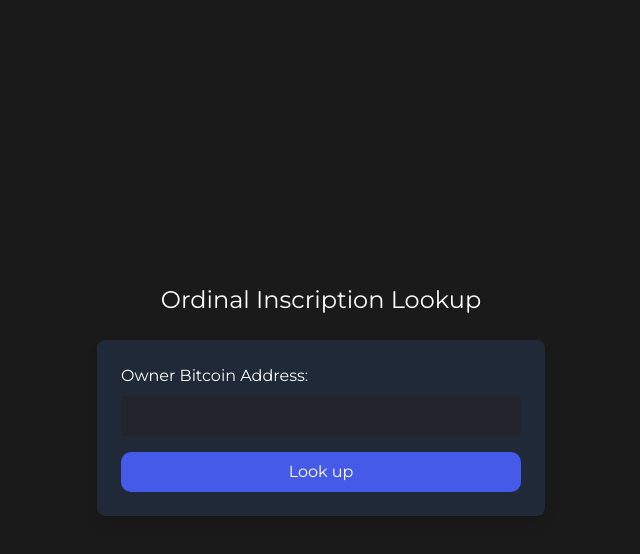
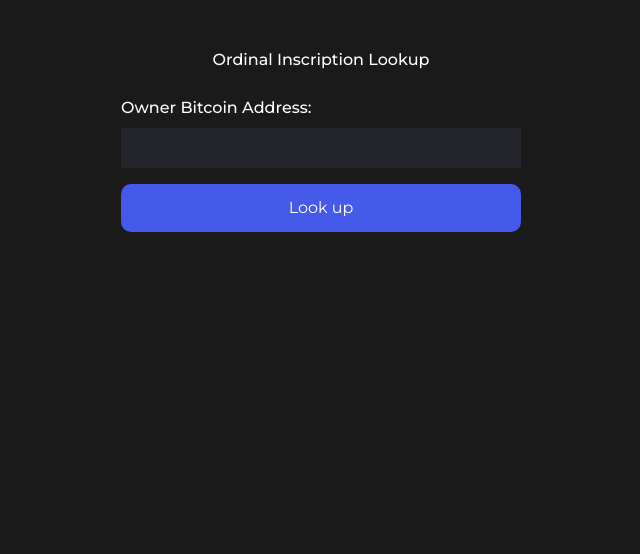
Before and after one commit to bz-hashtag-0780/xverse, a Next.js app in the folder src/: page / in a window 1280 px wide. Shown: the top 554 px of the page, without its empty margins (319-959 px from the left). Built offline with nearby package versions, Linux system fonts and the light colour scheme.

Commit message:
styling main page

```diff
--- a/src/components/Lookup.tsx
+++ b/src/components/Lookup.tsx
@@ -63,20 +63,23 @@ const Lookup: React.FC = () => {
 	const currentPage = Math.floor(offset / limit) + 1;
 
 	return (
-		<div className="bg-[#1A1A1A] text-white min-h-screen flex flex-col items-center justify-center">
-			<div className="text-2xl mb-6">Ordinal Inscription Lookup</div>
-			<div className="bg-gray-800 p-6 rounded-lg shadow-lg w-full max-w-md">
+		<div className="bg-[#1A1A1A] text-white min-h-screen flex flex-col items-center">
+			<div className="w-full max-w-md mt-6">
+				<div className="p-6 pb-3">
+					<div className="mb-6 font-medium text-center">
+						Ordinal Inscription Lookup
+					</div>
 					<p className="mb-2 font-medium">Owner Bitcoin Address:</p>
 					<div className="mb-4">
 						<input
-						className="w-full p-2 rounded bg-[#24252C] text-white focus:outline-none"
+							className="w-full p-2 bg-[#24252C] text-white focus:outline-none"
 							value={inputValue}
 							onChange={handleInputChange}
 						/>
 					</div>
 					<button
 						onClick={() => handleLookup(0)}
-					className="w-full bg-[#465AE9] text-white py-2 px-4 rounded-[10px] hover:bg-blue-600 transition duration-200"
+						className="w-full bg-[#465AE9] text-white py-3 px-4 rounded-[10px] hover:bg-blue-600 transition duration-200"
 						disabled={loading}
 					>
 						{loading ? 'Looking up...' : 'Look up'}
@@ -84,14 +87,14 @@ const Lookup: React.FC = () => {
 					{error && <p className="text-red-500 mt-4">{error}</p>}
 				</div>
 				{results.length > 0 && (
-				<div className="p-6 w-full max-w-md">
-					<div className="text-xl mb-6">Results</div>
+					<div className="p-6 pt-0">
+						<div className="mb-4">Results</div>
 						<div className="space-y-2">
 							{results.map((utxo) =>
 								utxo.inscriptions.map((inscription: any) => (
 									<div
 										key={inscription.id}
-									className="hover:bg-gray-700 pt-2 pb-2 cursor-pointer flex justify-between items-center"
+										className="hover:bg-gray-700 py-4 cursor-pointer flex justify-between items-center font-medium"
 										onClick={() =>
 											handleInscriptionClick(
 												inputValue,
@@ -151,6 +154,7 @@ const Lookup: React.FC = () => {
 					/>
 				)}
 			</div>
+		</div>
 	);
 };
 
--- a/src/pages/_document.tsx
+++ b/src/pages/_document.tsx
@@ -5,7 +5,7 @@ export default function Document() {
 		<Html>
 			<Head>
 				<link
-					href="https://fonts.googleapis.com/css2?family=Montserrat:wght@400;700&display=swap"
+					href="https://fonts.googleapis.com/css2?family=Montserrat:wght@400;500;700&display=swap"
 					rel="stylesheet"
 				/>
 			</Head>
```
Also changed, not shown: 1 other file (tests, documents, lock files or other folders). Lines whose indentation alone changed are shown as unchanged.
